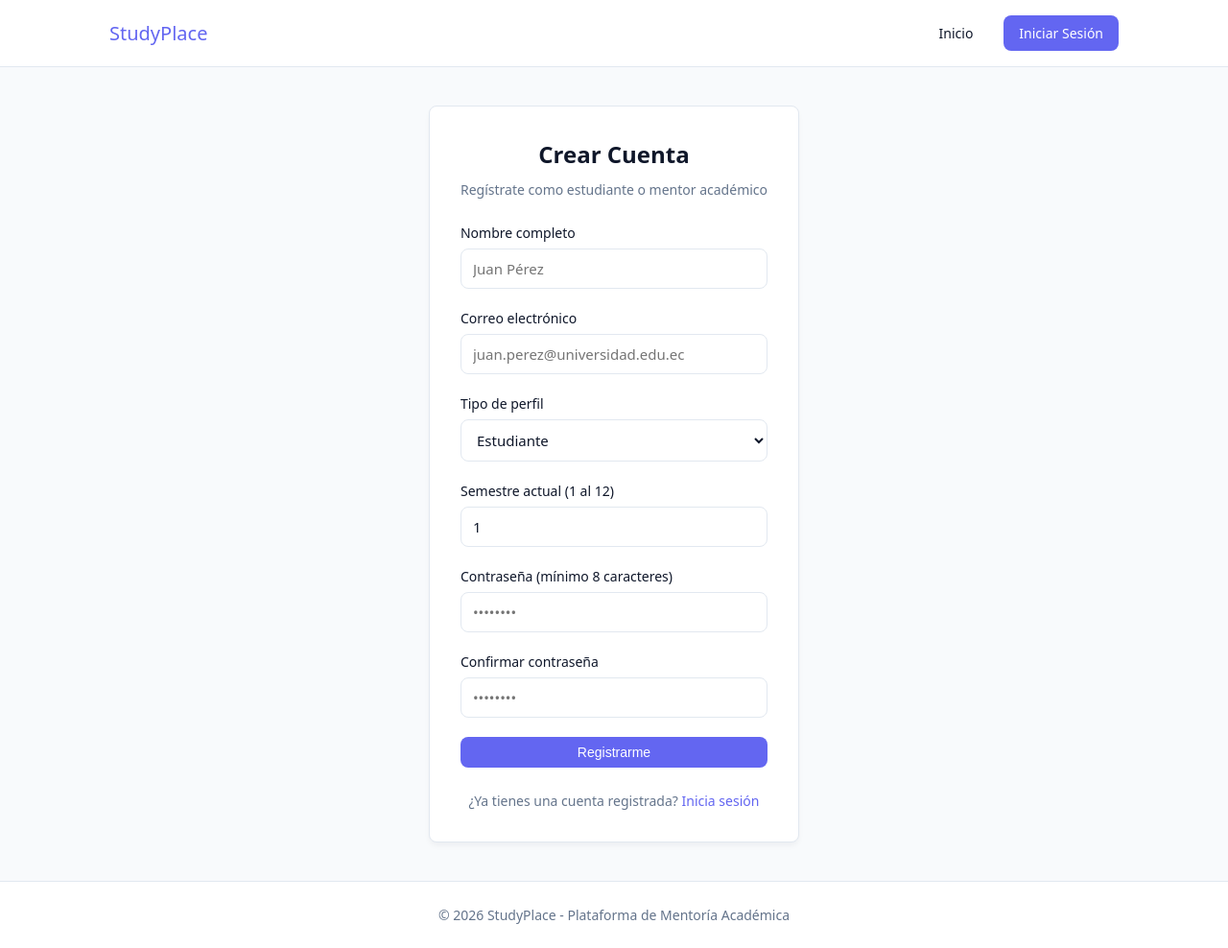
After one commit to Jordy2/StudyPlace, a PHP site: page /paginas/registro.html in a window 1280 px wide. The commit adds this page. Shown: the whole page at 96% size. Run offline with PHP 8.4, Linux system fonts and the light colour scheme.

Commit message:
creo login.html, registro.html, authControlador.js y sesion dinamica

```diff
--- a/frontend/css/base.css
+++ b/frontend/css/base.css
@@ -6,6 +6,10 @@
   --color-primary: #6366f1;
   --color-on-primary: #ffffff;
   --color-border: #e2e8f0;
+  --color-error: #dc2626;
+  --color-error-bg: #fef2f2;
+  --color-success: #16a34a;
+  --color-success-bg: #f0fdf4;
   --radius: 8px;
   --font-sans: system-ui, sans-serif;
 }
@@ -133,3 +137,110 @@ a:hover {
   color: var(--color-text-muted);
   font-size: 0.875rem;
 }
+
+.auth-container {
+  padding: 2.5rem 0;
+  flex: 1;
+  display: flex;
+  align-items: center;
+  justify-content: center;
+}
+
+.auth-card {
+  background-color: var(--color-surface);
+  border: 1px solid var(--color-border);
+  border-radius: var(--radius);
+  padding: 2rem;
+  width: 100%;
+  max-width: 440px;
+  box-shadow: 0 4px 6px -1px color-mix(in srgb, var(--color-text) 5%, transparent);
+}
+
+.auth-title {
+  font-size: 1.5rem;
+  font-weight: 600;
+  color: var(--color-text);
+  margin-bottom: 0.5rem;
+  text-align: center;
+}
+
+.auth-subtitle {
+  font-size: 0.875rem;
+  color: var(--color-text-muted);
+  margin-bottom: 1.5rem;
+  text-align: center;
+}
+
+.form-group {
+  display: flex;
+  flex-direction: column;
+  gap: 0.375rem;
+  margin-bottom: 1.25rem;
+}
+
+.form-label {
+  font-size: 0.875rem;
+  font-weight: 500;
+  color: var(--color-text);
+}
+
+.form-input,
+.form-select {
+  width: 100%;
+  padding: 0.625rem 0.75rem;
+  font-size: 0.9375rem;
+  font-family: inherit;
+  border: 1px solid var(--color-border);
+  border-radius: var(--radius);
+  background-color: var(--color-surface);
+  color: var(--color-text);
+  transition: border-color 0.15s ease, box-shadow 0.15s ease;
+}
+
+.form-input:focus-visible,
+.form-select:focus-visible {
+  border-color: var(--color-primary);
+  outline: none;
+  box-shadow: 0 0 0 3px color-mix(in srgb, var(--color-primary) 20%, transparent);
+}
+
+.btn-block {
+  display: block;
+  width: 100%;
+}
+
+.btn:disabled {
+  opacity: 0.65;
+  cursor: not-allowed;
+}
+
+.alert {
+  padding: 0.75rem 1rem;
+  border-radius: var(--radius);
+  font-size: 0.875rem;
+  margin-bottom: 1.25rem;
+  display: none;
+}
+
+.alert.visible {
+  display: block;
+}
+
+.alert-error {
+  background-color: var(--color-error-bg);
+  color: var(--color-error);
+  border: 1px solid color-mix(in srgb, var(--color-error) 20%, transparent);
+}
+
+.alert-success {
+  background-color: var(--color-success-bg);
+  color: var(--color-success);
+  border: 1px solid color-mix(in srgb, var(--color-success) 20%, transparent);
+}
+
+.auth-footer {
+  margin-top: 1.5rem;
+  text-align: center;
+  font-size: 0.875rem;
+  color: var(--color-text-muted);
+}
--- /dev/null
+++ b/frontend/js/controladores/authControlador.js
@@ -0,0 +1,144 @@
+document.addEventListener('DOMContentLoaded', () => {
+  const alerta = document.getElementById('alerta');
+
+  function mostrarAlerta(mensaje, tipo = 'error') {
+    if (!alerta) return;
+    alerta.textContent = mensaje;
+    alerta.className = `alert alert-${tipo} visible`;
+  }
+
+  function limpiarAlerta() {
+    if (!alerta) return;
+    alerta.textContent = '';
+    alerta.className = 'alert';
+  }
+
+  function setBotonCargando(boton, cargando, textoOriginal) {
+    if (!boton) return;
+    boton.disabled = cargando;
+    boton.textContent = cargando ? 'Procesando...' : textoOriginal;
+  }
+
+  const formLogin = document.getElementById('form-login');
+  if (formLogin) {
+    const btnSubmit = document.getElementById('btn-submit');
+
+    formLogin.addEventListener('submit', async (e) => {
+      e.preventDefault();
+      limpiarAlerta();
+
+      const correo = document.getElementById('correo')?.value.trim();
+      const password = document.getElementById('password')?.value;
+
+      if (!correo || !password) {
+        mostrarAlerta('Por favor completa todos los campos requeridos.', 'error');
+        return;
+      }
+
+      setBotonCargando(btnSubmit, true, 'Iniciar Sesión');
+
+      try {
+        const respuesta = await API.fetch('auth/login.php', {
+          method: 'POST',
+          body: { correo, password },
+        });
+
+        if (respuesta && respuesta.datos?.token) {
+          API.guardarToken(respuesta.datos.token);
+
+          const userKey = window.API_CONFIG?.USER_KEY || 'studyplace_user';
+          if (respuesta.datos.usuario) {
+            localStorage.setItem(userKey, JSON.stringify(respuesta.datos.usuario));
+          }
+
+          mostrarAlerta('Inicio de sesión exitoso. Redirigiendo...', 'success');
+          setTimeout(() => {
+            window.location.href = '../index.html';
+          }, 800);
+        } else {
+          throw new Error('Respuesta de sesión inválida.');
+        }
+      } catch (error) {
+        mostrarAlerta(error.message || 'Error al iniciar sesión.', 'error');
+        setBotonCargando(btnSubmit, false, 'Iniciar Sesión');
+      }
+    });
+  }
+
+  const formRegistro = document.getElementById('form-registro');
+  if (formRegistro) {
+    const btnSubmit = document.getElementById('btn-submit');
+    const rolSelect = document.getElementById('rol');
+    const grupoSemestre = document.getElementById('grupo-semestre');
+
+    if (rolSelect && grupoSemestre) {
+      rolSelect.addEventListener('change', () => {
+        grupoSemestre.style.display = rolSelect.value === 'estudiante' ? 'flex' : 'none';
+      });
+    }
+
+    formRegistro.addEventListener('submit', async (e) => {
+      e.preventDefault();
+      limpiarAlerta();
+
+      const nombre = document.getElementById('nombre')?.value.trim();
+      const correo = document.getElementById('correo')?.value.trim();
+      const rol = document.getElementById('rol')?.value;
+      const semestreInput = document.getElementById('semestre')?.value;
+      const password = document.getElementById('password')?.value;
+      const passwordConfirm = document.getElementById('password_confirm')?.value;
+
+      if (!nombre || !correo || !rol || !password) {
+        mostrarAlerta('Por favor completa todos los campos requeridos.', 'error');
+        return;
+      }
+
+      if (password !== passwordConfirm) {
+        mostrarAlerta('Las contraseñas ingresadas no coinciden.', 'error');
+        return;
+      }
+
+      if (password.length < 8) {
+        mostrarAlerta('La contraseña debe tener al menos 8 caracteres.', 'error');
+        return;
+      }
+
+      const cuerpo = {
+        nombre,
+        correo,
+        rol,
+        password,
+      };
+
+      if (rol === 'estudiante') {
+        const semestreNum = parseInt(semestreInput, 10);
+        if (isNaN(semestreNum) || semestreNum < 1 || semestreNum > 12) {
+          mostrarAlerta('El semestre debe ser un número entero entre 1 y 12.', 'error');
+          return;
+        }
+        cuerpo.semestre = semestreNum;
+      }
+
+      setBotonCargando(btnSubmit, true, 'Registrarme');
+
+      try {
+        const respuesta = await API.fetch('auth/registro.php', {
+          method: 'POST',
+          body: cuerpo,
+        });
+
+        mostrarAlerta(
+          respuesta.mensaje || 'Cuenta registrada exitosamente. Redirigiendo...',
+          'success'
+        );
+
+        setTimeout(() => {
+          window.location.href = 'login.html';
+        }, 1200);
+      } catch (error) {
+        mostrarAlerta(error.message || 'Error al registrar la cuenta.', 'error');
+        setBotonCargando(btnSubmit, false, 'Registrarme');
+      }
+    });
+  }
+});
--- /dev/null
+++ b/frontend/paginas/registro.html
@@ -0,0 +1,127 @@
+<!DOCTYPE html>
+<html lang="es">
+<head>
+  <meta charset="UTF-8">
+  <meta name="viewport" content="width=device-width, initial-scale=1.0">
+  <title>Registro de Usuario - StudyPlace</title>
+  <link rel="stylesheet" href="../css/base.css">
+</head>
+<body>
+  <header class="header">
+    <div class="container navbar">
+      <a href="../index.html" class="logo">
+        <span>StudyPlace</span>
+      </a>
+      <nav>
+        <ul class="nav-links">
+          <li><a href="../index.html" class="btn btn-secondary">Inicio</a></li>
+          <li><a href="login.html" class="btn btn-primary">Iniciar Sesión</a></li>
+        </ul>
+      </nav>
+    </div>
+  </header>
+
+  <main class="container auth-container">
+    <section class="auth-card">
+      <h1 class="auth-title">Crear Cuenta</h1>
+      <p class="auth-subtitle">Regístrate como estudiante o mentor académico</p>
+
+      <div id="alerta" class="alert" role="alert" aria-live="polite"></div>
+
+      <form id="form-registro" novalidate>
+        <div class="form-group">
+          <label class="form-label" for="nombre">Nombre completo</label>
+          <input
+            type="text"
+            id="nombre"
+            name="nombre"
+            class="form-input"
+            placeholder="Juan Pérez"
+            required
+            autocomplete="name"
+          >
+        </div>
+
+        <div class="form-group">
+          <label class="form-label" for="correo">Correo electrónico</label>
+          <input
+            type="email"
+            id="correo"
+            name="correo"
+            class="form-input"
+            placeholder="juan.perez@universidad.edu.ec"
+            required
+            autocomplete="email"
+          >
+        </div>
+
+        <div class="form-group">
+          <label class="form-label" for="rol">Tipo de perfil</label>
+          <select id="rol" name="rol" class="form-select" required>
+            <option value="estudiante">Estudiante</option>
+            <option value="mentor">Mentor</option>
+          </select>
+        </div>
+
+        <div class="form-group" id="grupo-semestre">
+          <label class="form-label" for="semestre">Semestre actual (1 al 12)</label>
+          <input
+            type="number"
+            id="semestre"
+            name="semestre"
+            class="form-input"
+            min="1"
+            max="12"
+            value="1"
+            required
+          >
+        </div>
+
+        <div class="form-group">
+          <label class="form-label" for="password">Contraseña (mínimo 8 caracteres)</label>
+          <input
+            type="password"
+            id="password"
+            name="password"
+            class="form-input"
+            placeholder="••••••••"
+            required
+            autocomplete="new-password"
+          >
+        </div>
+
+        <div class="form-group">
+          <label class="form-label" for="password_confirm">Confirmar contraseña</label>
+          <input
+            type="password"
+            id="password_confirm"
+            name="password_confirm"
+            class="form-input"
+            placeholder="••••••••"
+            required
+            autocomplete="new-password"
+          >
+        </div>
+
+        <button type="submit" id="btn-submit" class="btn btn-primary btn-block">
+          Registrarme
+        </button>
+      </form>
+
+      <div class="auth-footer">
+        <p>¿Ya tienes una cuenta registrada? <a href="login.html">Inicia sesión</a></p>
+      </div>
+    </section>
+  </main>
+
+  <footer class="footer">
+    <div class="container">
+      <p>&copy; 2026 StudyPlace - Plataforma de Mentoría Académica</p>
+    </div>
+  </footer>
+
+  <script src="../js/config.js"></script>
+  <script src="../js/api.js"></script>
+  <script src="../js/controladores/authControlador.js"></script>
+</body>
+</html>
```
Also changed, not shown: frontend/index.html (+47 -0 lines), frontend/paginas/login.html (added, +79 -0 lines).
